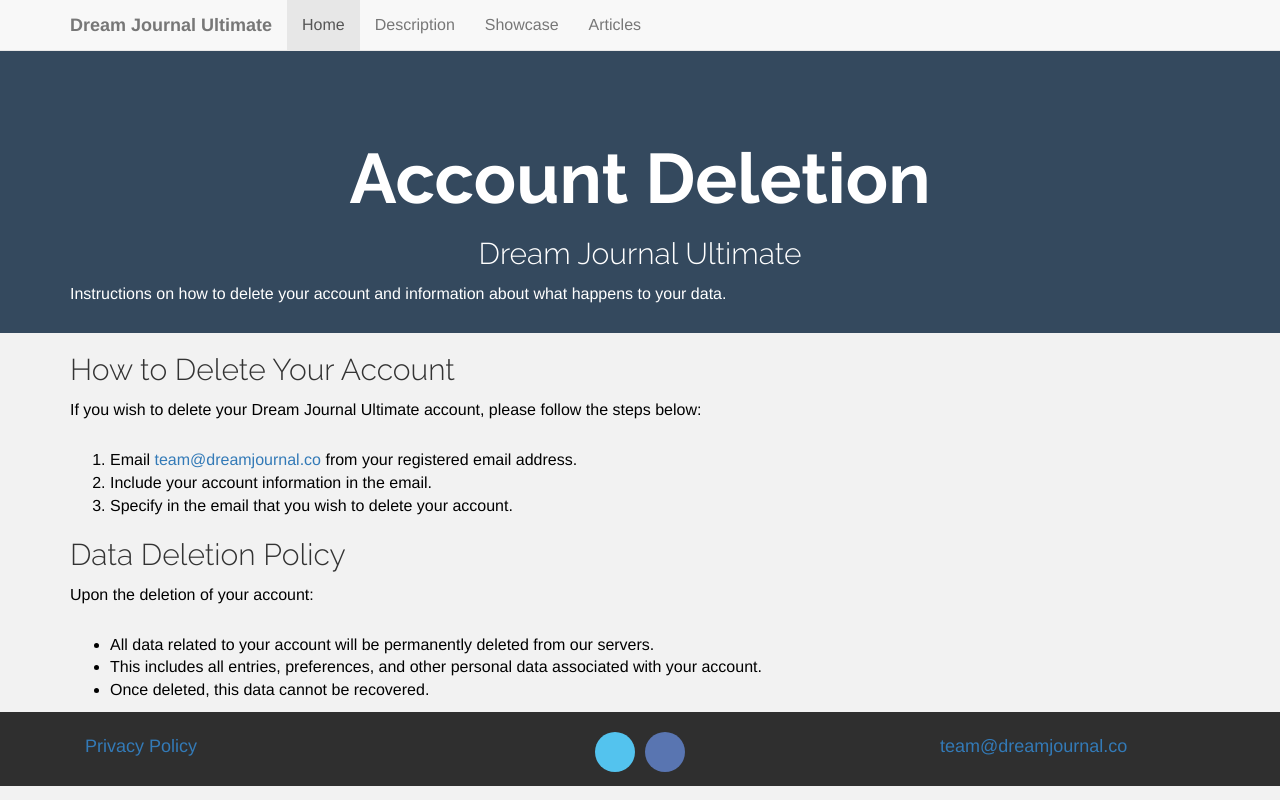
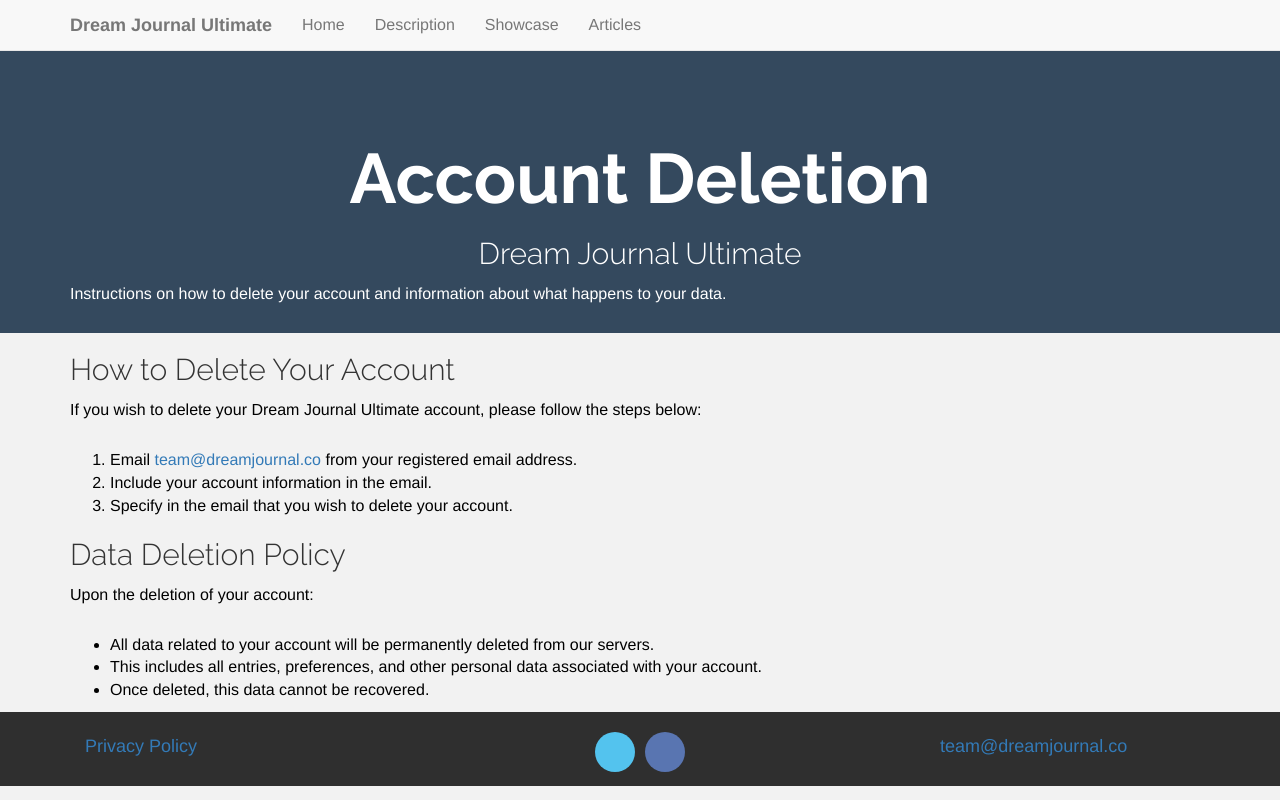
Before and after one commit to kgellci/dream-journal-ultimate-site, a plain HTML site: page account_deletion.html in a window 1280 px wide. Drawn offline with Linux system fonts and the light colour scheme.

Commit message:
Update account_deletion.html

```diff
--- a/account_deletion.html
+++ b/account_deletion.html
@@ -23,7 +23,7 @@
 			</div>
 			<div class="navbar-collapse collapse">
 				<ul class="nav navbar-nav">
-					<li class="active"><a href="#home" class="smothscroll">Home</a></li>
+					<li><a href="#home" class="smothscroll">Home</a></li>
 					<li><a href="#desc" class="smothscroll">Description</a></li>
 					<li><a href="#showcase" class="smothScroll">Showcase</a></li>
 					<li><a href="articles/articles.html" >Articles</a></li>
```
